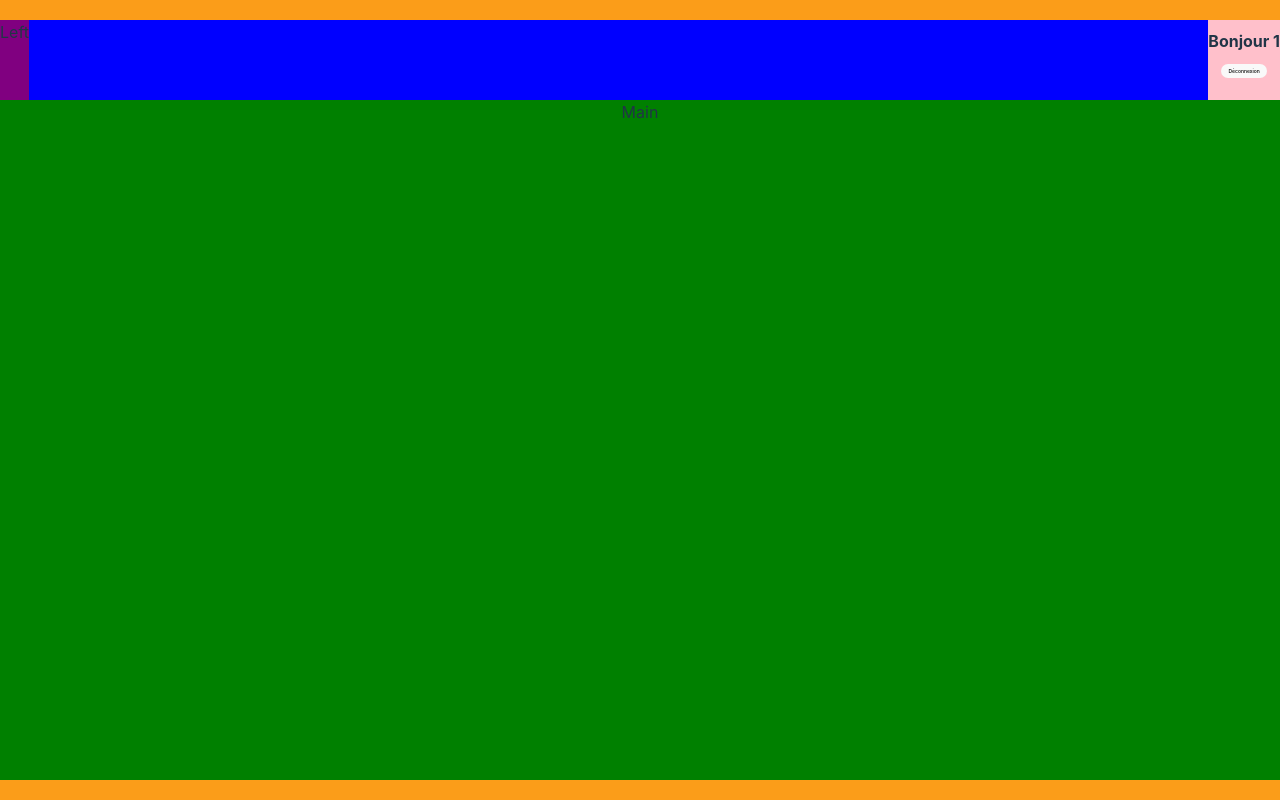
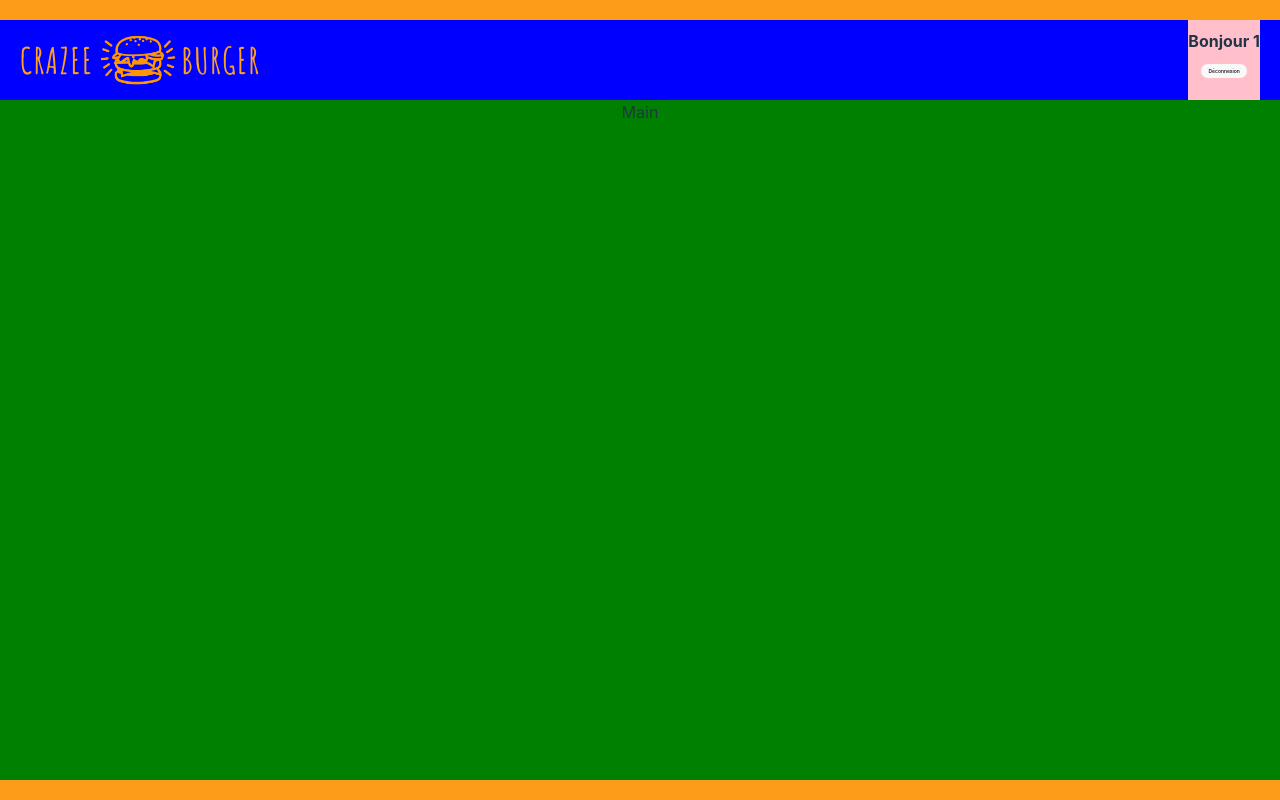
Before and after one commit to chellabisonia/crazee-burger, a React (Vite) app: page /order-page/1 in a window 1280 px wide. Built offline with nearby package versions, Linux system fonts and the light colour scheme; the HTML template or start-up script is replaced by a standard one.

Commit message:
✨  F04: ORDER > Navbar > Add Lo go

```diff
--- a/src/components/pages/login/LoginPage.jsx
+++ b/src/components/pages/login/LoginPage.jsx
@@ -5,7 +5,7 @@ import Logo from "../../reusable-ui/Logo";
 export default function LoginPage() {
   return (
     <LoginPageStyled>
-      <Logo />
+      <Logo className={"logo-login-page"} />
       <LoginForm />
     </LoginPageStyled>
   );
@@ -33,4 +33,8 @@ const LoginPageStyled = styled.div`
     bottom: 0;
     z-index: -1;
   }
+
+  .logo-login-page {
+    transform: scale(2.5);
+  }
 `;
--- a/src/components/pages/order/Navbar.jsx
+++ b/src/components/pages/order/Navbar.jsx
@@ -1,12 +1,13 @@
 import { Link, useParams } from "react-router-dom";
 import styled from "styled-components";
 import NavbarRightSide from "./NavbarRightSide";
-
+import Logo from "../../reusable-ui/Logo";
 export default function Navbar() {
   const { username } = useParams();
   return (
     <NavbarStyled>
-      <div className="left-side">Left</div>
+      <Logo />
+
       <NavbarRightSide username={username} />
     </NavbarStyled>
   );
@@ -17,8 +18,5 @@ const NavbarStyled = styled.nav`
   height: 10vh;
   display: flex;
   justify-content: space-between;
-
-  .left-side {
-    background: purple;
-  }
+  padding: 0 20px;
 `;
--- a/src/components/reusable-ui/Logo.jsx
+++ b/src/components/reusable-ui/Logo.jsx
@@ -1,9 +1,9 @@
 import styled from "styled-components";
 import { theme } from "../../theme";
 
-export default function Logo() {
+export default function Logo({className}) {
   return (
-    <LogoStyled>
+    <LogoStyled className={className}>
       <h1>CRAZEE</h1>
       <img src="/images/logo-orange.png" alt="logo" />
       <h1>BURGER</h1>
@@ -14,7 +14,7 @@ export default function Logo() {
 const LogoStyled = styled.div`
   display: flex;
   align-items: center;
-  transform: scale(2.5);
+  /* transform: scale(2.5); */
   ::before {
     content: "";
     background: rgba(0, 0, 0, 0);
```
